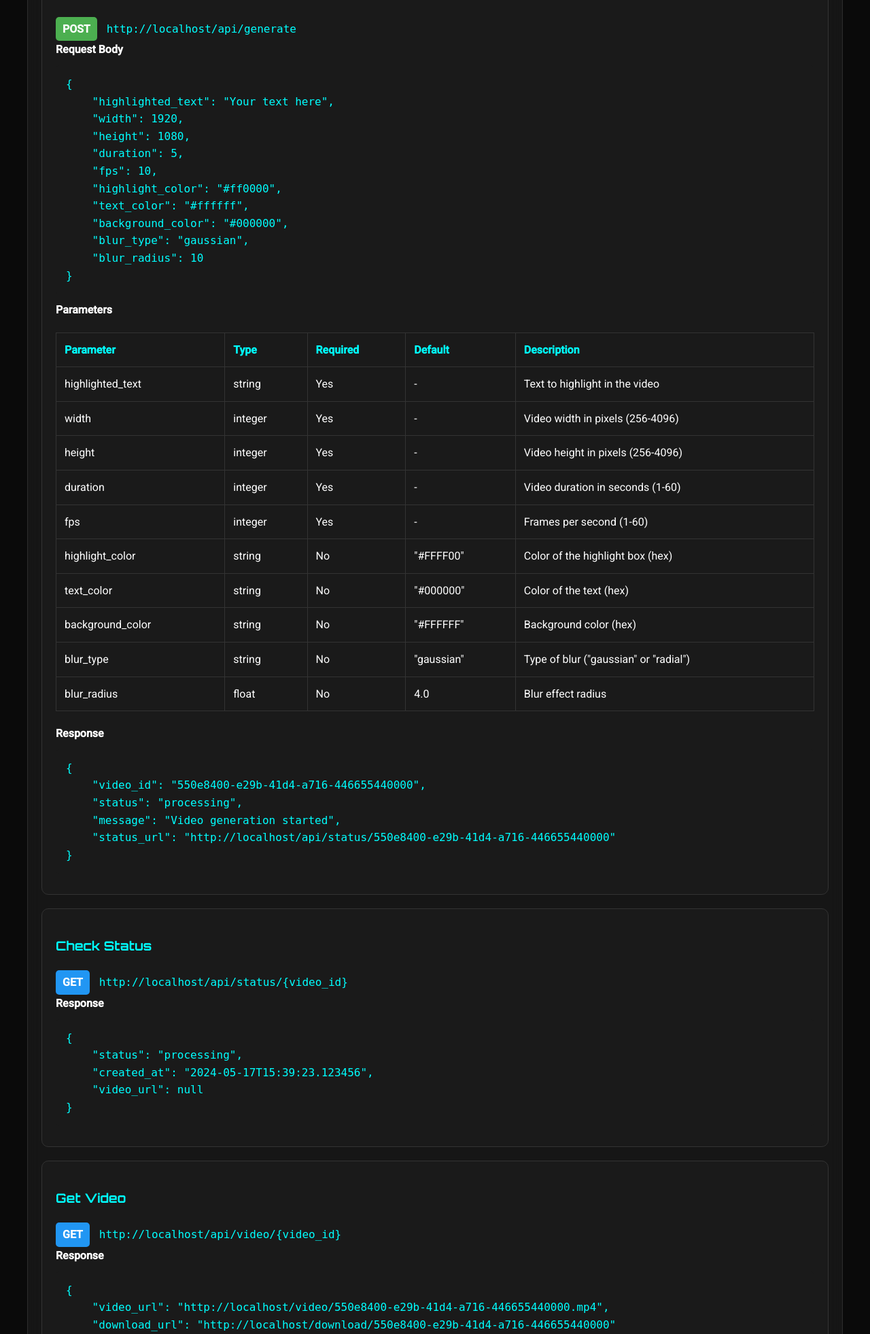
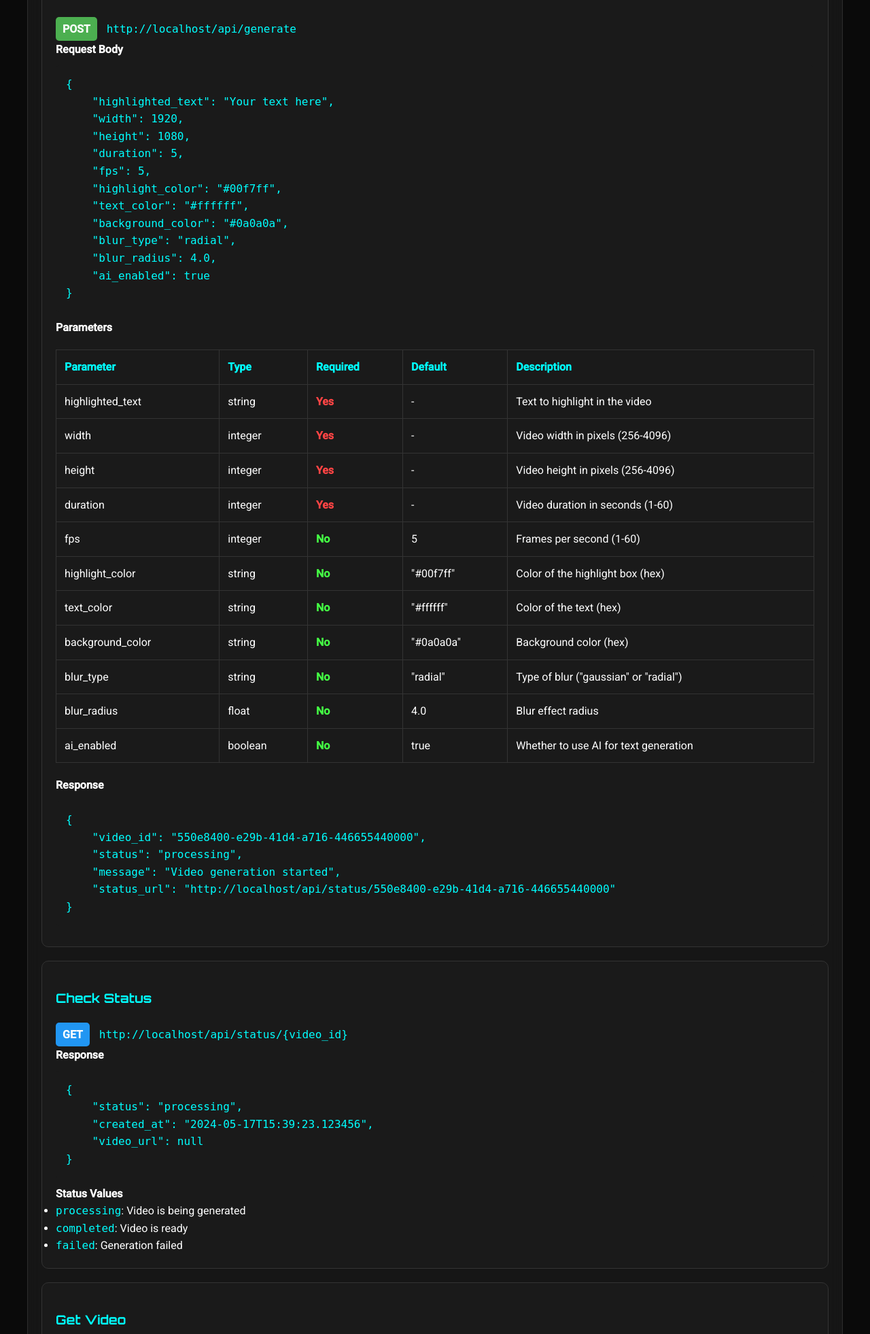
Before and after one commit to iotserver24/match-cut-ai, a Flask app: page /api/docs in a window 1280 px wide. Shown: the part 801-2763 px from the top of the page at 68% size. Run offline with Flask 2, Linux system fonts and the light colour scheme.

Commit message:
Update API documentation and implementation for video generation; modify parameters including fps, highlight color, background color, and blur settings. Introduce ai_enabled option and enhance validation for required fields.

```diff
--- a/app.py
+++ b/app.py
@@ -808,7 +808,7 @@
             return jsonify({'error': 'No JSON data provided'}), 400
 
         # Validate required fields
-        required_fields = ['highlighted_text', 'width', 'height', 'duration', 'fps']
+        required_fields = ['highlighted_text', 'width', 'height', 'duration']
         for field in required_fields:
             if field not in data:
                 return jsonify({'error': f'Missing required field: {field}'}), 400
@@ -818,11 +818,11 @@
             # Required parameters
             'width': data['width'],
             'height': data['height'],
-            'fps': data['fps'],
             'duration': data['duration'],
             'highlighted_text': data['highlighted_text'],
 
             # Optional parameters with defaults from index.html
+            'fps': data.get('fps', 5),                    # Default fps to 5
             'highlight_color': data.get('highlight_color', '#00f7ff'),  # Default from index.html
             'text_color': data.get('text_color', '#ffffff'),          # Default from index.html
             'background_color': data.get('background_color', '#0a0a0a'), # Default from index.html
--- a/templates/api_docs.html
+++ b/templates/api_docs.html
@@ -169,6 +169,16 @@
             background: linear-gradient(45deg, var(--secondary-color), var(--primary-color));
             box-shadow: 0 0 20px rgba(0, 255, 255, 0.4);
         }
+
+        .required {
+            color: #ff4444;
+            font-weight: bold;
+        }
+
+        .optional {
+            color: #44ff44;
+            font-weight: bold;
+        }
     </style>
 </head>
 <body>
@@ -181,7 +191,6 @@
         <section>
             <h2>Base URL</h2>
             <pre><code>{{ request.host_url }}api</code></pre>
-            <!--lass="note">Replace with your actual domain when deployed.</p>-->
         </section>
 
         <section>
@@ -213,12 +222,13 @@
     "width": 1920,
     "height": 1080,
     "duration": 5,
-    "fps": 10,
-    "highlight_color": "#ff0000",
+    "fps": 5,
+    "highlight_color": "#00f7ff",
     "text_color": "#ffffff",
-    "background_color": "#000000",
-    "blur_type": "gaussian",
-    "blur_radius": 10
+    "background_color": "#0a0a0a",
+    "blur_type": "radial",
+    "blur_radius": 4.0,
+    "ai_enabled": true
 }</code></pre>
 
                 <h4>Parameters</h4>
@@ -233,72 +243,79 @@
                     <tr>
                         <td>highlighted_text</td>
                         <td>string</td>
-                        <td>Yes</td>
+                        <td class="required">Yes</td>
                         <td>-</td>
                         <td>Text to highlight in the video</td>
                     </tr>
                     <tr>
                         <td>width</td>
                         <td>integer</td>
-                        <td>Yes</td>
+                        <td class="required">Yes</td>
                         <td>-</td>
                         <td>Video width in pixels (256-4096)</td>
                     </tr>
                     <tr>
                         <td>height</td>
                         <td>integer</td>
-                        <td>Yes</td>
+                        <td class="required">Yes</td>
                         <td>-</td>
                         <td>Video height in pixels (256-4096)</td>
                     </tr>
                     <tr>
                         <td>duration</td>
                         <td>integer</td>
-                        <td>Yes</td>
+                        <td class="required">Yes</td>
                         <td>-</td>
                         <td>Video duration in seconds (1-60)</td>
                     </tr>
                     <tr>
                         <td>fps</td>
                         <td>integer</td>
-                        <td>Yes</td>
-                        <td>-</td>
+                        <td class="optional">No</td>
+                        <td>5</td>
                         <td>Frames per second (1-60)</td>
                     </tr>
                     <tr>
                         <td>highlight_color</td>
                         <td>string</td>
-                        <td>No</td>
-                        <td>"#FFFF00"</td>
+                        <td class="optional">No</td>
+                        <td>"#00f7ff"</td>
                         <td>Color of the highlight box (hex)</td>
                     </tr>
                     <tr>
                         <td>text_color</td>
                         <td>string</td>
-                        <td>No</td>
-                        <td>"#000000"</td>
+                        <td class="optional">No</td>
+                        <td>"#ffffff"</td>
                         <td>Color of the text (hex)</td>
                     </tr>
                     <tr>
                         <td>background_color</td>
                         <td>string</td>
-                        <td>No</td>
-                        <td>"#FFFFFF"</td>
+                        <td class="optional">No</td>
+                        <td>"#0a0a0a"</td>
                         <td>Background color (hex)</td>
                     </tr>
                     <tr>
                         <td>blur_type</td>
                         <td>string</td>
-                        <td>No</td>
-                        <td>"gaussian"</td>
+                        <td class="optional">No</td>
+                        <td>"radial"</td>
                         <td>Type of blur ("gaussian" or "radial")</td>
                     </tr>
                     <tr>
                         <td>blur_radius</td>
                         <td>float</td>
-                        <td>No</td>
+                        <td class="optional">No</td>
                         <td>4.0</td>
                         <td>Blur effect radius</td>
+                    </tr>
+                    <tr>
+                        <td>ai_enabled</td>
+                        <td>boolean</td>
+                        <td class="optional">No</td>
+                        <td>true</td>
+                        <td>Whether to use AI for text generation</td>
                     </tr>
                 </table>
 
@@ -322,6 +339,13 @@
     "created_at": "2024-05-17T15:39:23.123456",
     "video_url": null
 }</code></pre>
+
+                <h4>Status Values</h4>
+                <ul>
+                    <li><code>processing</code>: Video is being generated</li>
+                    <li><code>completed</code>: Video is ready</li>
+                    <li><code>failed</code>: Generation failed</li>
+                </ul>
             </div>
 
             <div class="endpoint">
@@ -350,8 +374,7 @@
     "highlighted_text": "Hello World",
     "width": 1920,
     "height": 1080,
-    "duration": 5,
-    "fps": 10
+    "duration": 5
   }'
 
 # Check status
@@ -371,8 +394,7 @@
     'highlighted_text': 'Hello World',
     'width': 1920,
     'height': 1080,
-    'duration': 5,
-    'fps': 10
+    'duration': 5
 })
 video_id = response.json()['video_id']
 
@@ -394,6 +416,8 @@
                     <li>Maximum video duration is 60 seconds</li>
                     <li>Maximum video dimensions are 4096x4096 pixels</li>
                     <li>Minimum video dimensions are 256x256 pixels</li>
+                    <li>FPS must be between 1 and 60</li>
+                    <li>Duration must be between 1 and 60 seconds</li>
                 </ul>
             </div>
         </section>
```
Also changed, not shown: API.md (+16 -14 lines).
